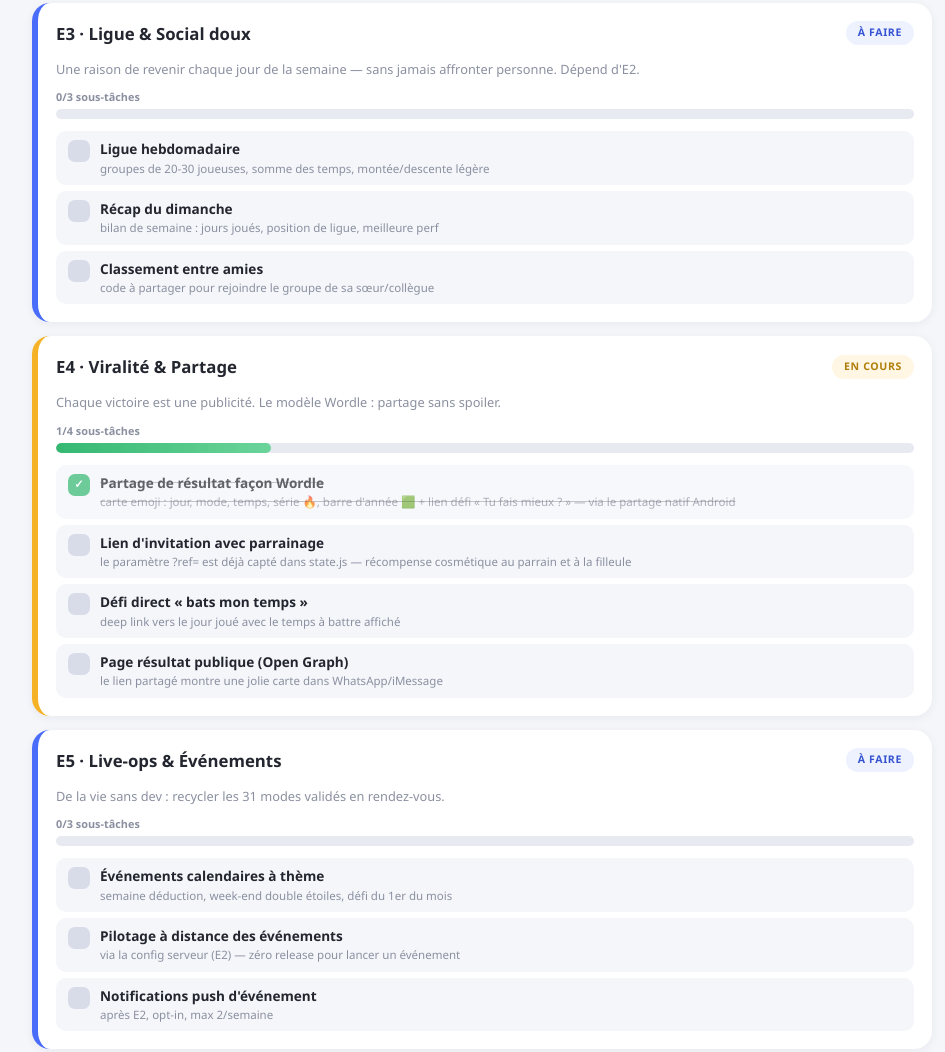
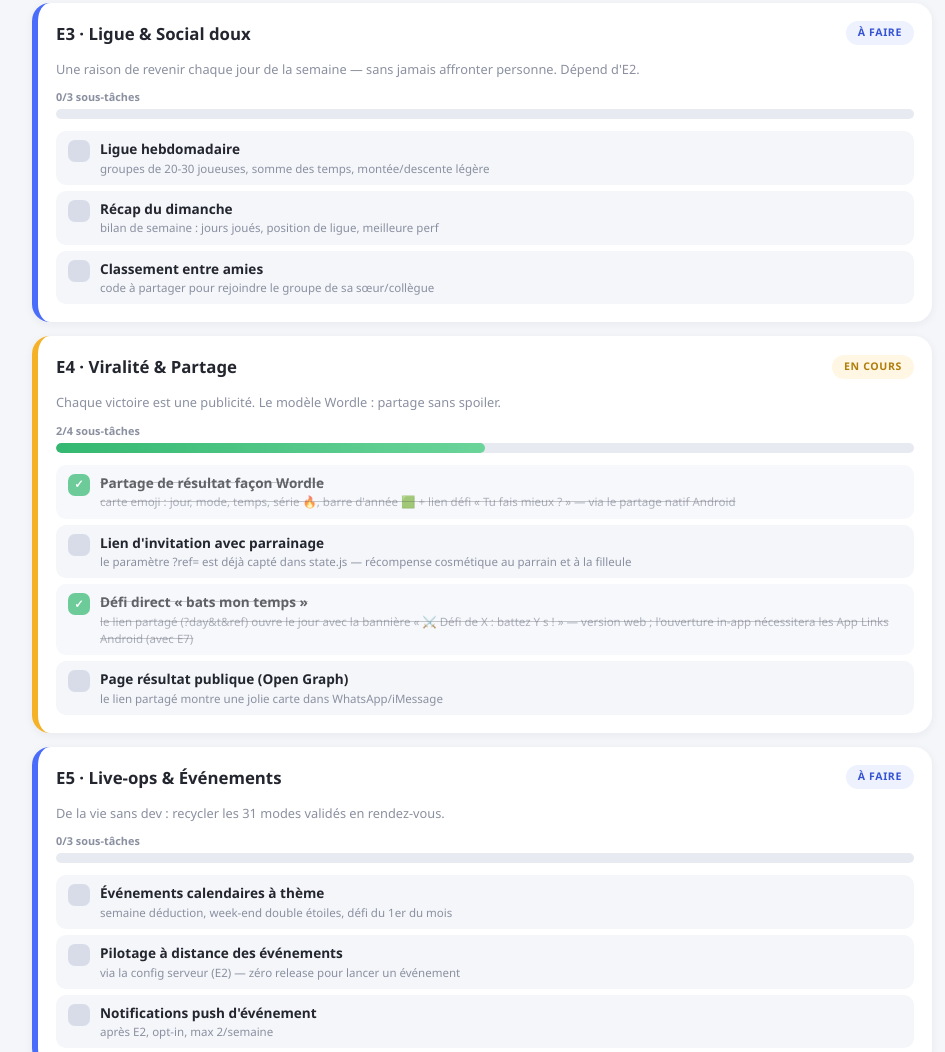
Before and after one commit to Wael3rd/orderix, a plain HTML site: page board.html in a window 1280 px wide. Shown: the part 1293-2345 px from the top of the page, without its empty margins (158-1103 px from the left). Drawn offline with Linux system fonts and the light colour scheme.

Commit message:
board : E9 complet, defi par lien fait, crash reporting fait

```diff
--- a/board.html
+++ b/board.html
@@ -116,7 +116,7 @@ const EPICS = [
   tasks:[
     {s:'fait', t:"Partage de résultat façon Wordle", n:"carte emoji : jour, mode, temps, série 🔥, barre d'année 🟩 + lien défi « Tu fais mieux ? » — via le partage natif Android"},
     {s:'afaire', t:"Lien d'invitation avec parrainage", n:"le paramètre ?ref= est déjà capté dans state.js — récompense cosmétique au parrain et à la filleule"},
-    {s:'afaire', t:"Défi direct « bats mon temps »", n:"deep link vers le jour joué avec le temps à battre affiché"},
+    {s:'fait', t:"Défi direct « bats mon temps »", n:"le lien partagé (?day&t&ref) ouvre le jour avec la bannière « ⚔️ Défi de X : battez Y s ! » — version web ; l'ouverture in-app nécessitera les App Links Android (avec E7)"},
     {s:'afaire', t:"Page résultat publique (Open Graph)", n:"le lien partagé montre une jolie carte dans WhatsApp/iMessage"}
   ]
 },
@@ -146,7 +146,7 @@ const EPICS = [
     {s:'afaire', t:"Signing release + AAB + versioning auto", n:"keystore sécurisé, versionCode incrémental"},
     {s:'bloque', t:"Compte Google Play Developer", n:"ACTION PROPRIÉTAIRE : créer le compte (25 $ une fois)"},
     {s:'afaire', t:"Fiche Play Store", n:"captures, description, icône, privacy policy (obligatoire)"},
-    {s:'afaire', t:"Crash reporting léger", n:"remontée des erreurs JS + crashes natifs"},
+    {s:'fait', t:"Crash reporting léger", n:"erreurs JS et promesses rejetées journalisées dans l'analytics local (plafonné à 20/session), visibles dans la zone de test"},
     {s:'afaire', t:"Matrice d'appareils", n:"petits écrans (360 px), Android 8+, mode économie d'énergie"}
   ]
 },
@@ -160,12 +160,12 @@ const EPICS = [
   ]
 },
 {
-  id:'ftue', title:'E9 · Onboarding & FTUE', status:'afaire',
+  id:'ftue', title:'E9 · Onboarding & FTUE', status:'fait',
   goal:"Les 90 premières secondes décident du D1.",
   tasks:[
-    {s:'afaire', t:"Tutoriel premier lancement", n:"3 écrans max : le rendez-vous quotidien, l'album, la série"},
-    {s:'afaire', t:"Premier puzzle en douceur", n:"garanti gagnable + grosse célébration + première étoile"},
-    {s:'afaire', t:"Opt-in notifications au bon moment", n:"demandé APRÈS la première victoire, jamais au premier écran"}
+    {s:'fait', t:"Tutoriel premier lancement", n:"3 écrans (rendez-vous · album · série+gels), points d'étape, bouton Passer, une seule fois"},
+    {s:'fait', t:"Célébration de la première victoire", n:"message dédié + double pluie de confettis + événement analytics"},
+    {s:'fait', t:"Opt-in notifications au bon moment", n:"proposé dans le panneau de résultat APRÈS la première victoire (jamais au premier écran), bouton « Plus tard » sans friction"}
   ]
 }
 ];
```
